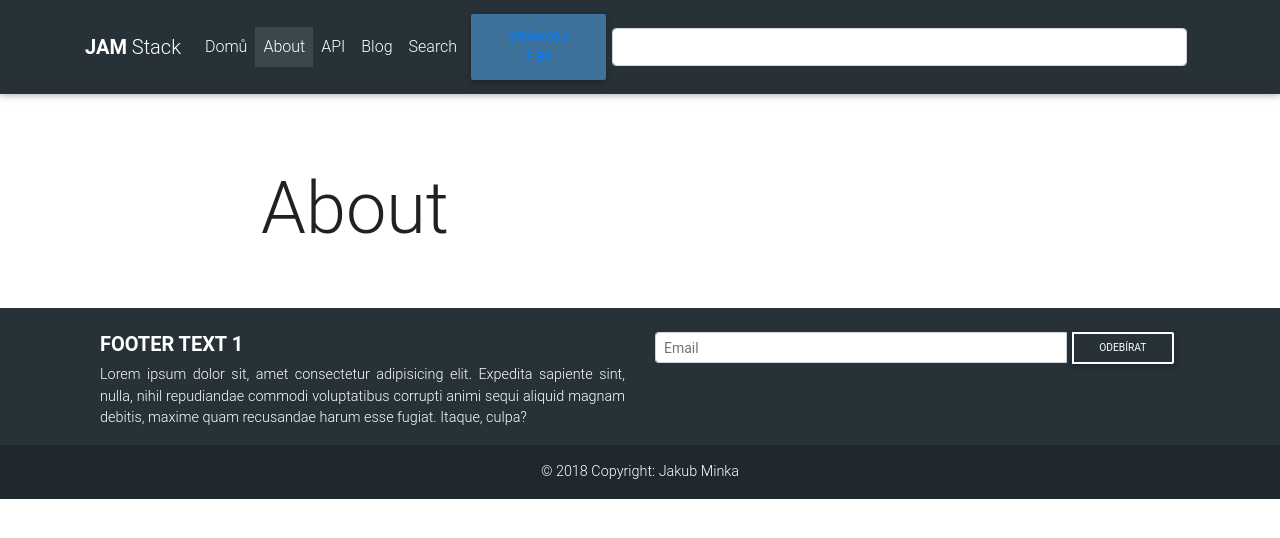
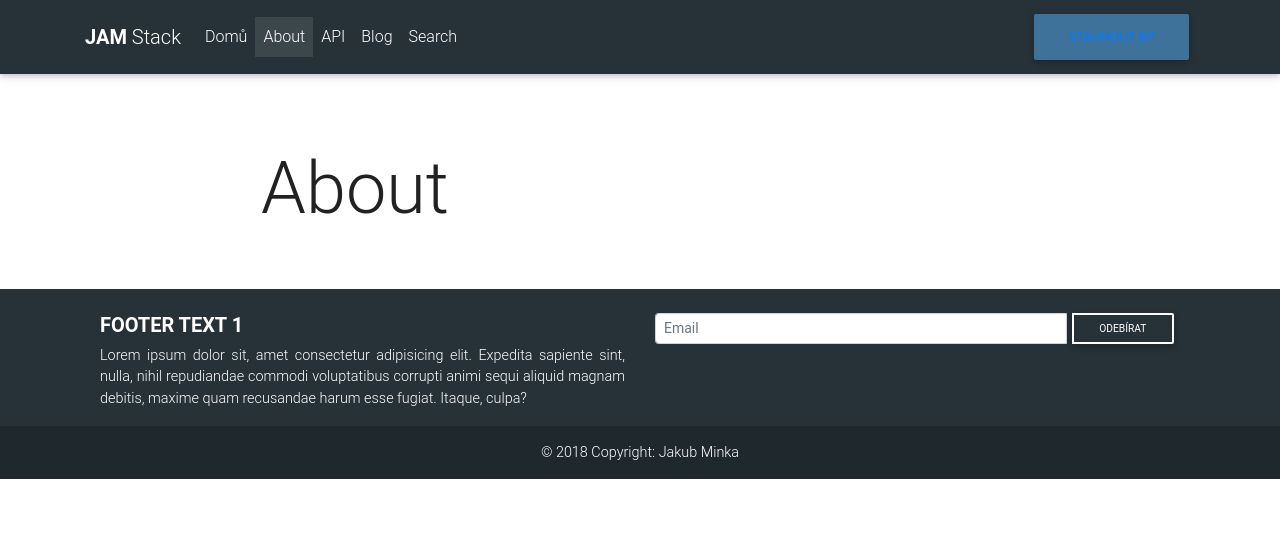
Before and after one commit to jakubminka/JAM_Stack, a Jekyll site: the page built from about.html, in a window 1280 px wide. Shown: the top 538 px of the page. Built offline with Jekyll 4.4.1, drawn with Linux system fonts in a browser that asks for light colours; nearby versions of some CDN libraries; some web fonts are replaced; a script that is not in the unit is left out.

Commit message:
Update nav.html

```diff
--- a/_includes/nav.html
+++ b/_includes/nav.html
@@ -25,7 +25,7 @@
     {% endfor %}
     </ul>
     <a href=""><button type="button" class="btn unique-color">STÁHNOUT BP</button></a>
-    <div id="search-searchbar" class="form-control mr-sm-2"></div>
+    <div id="search-searchbar"></div>
       <!--
       <form class="form-inline">
         <input class="form-control mr-sm-2" type="search" placeholder="Hledat" aria-label="Search">
```
